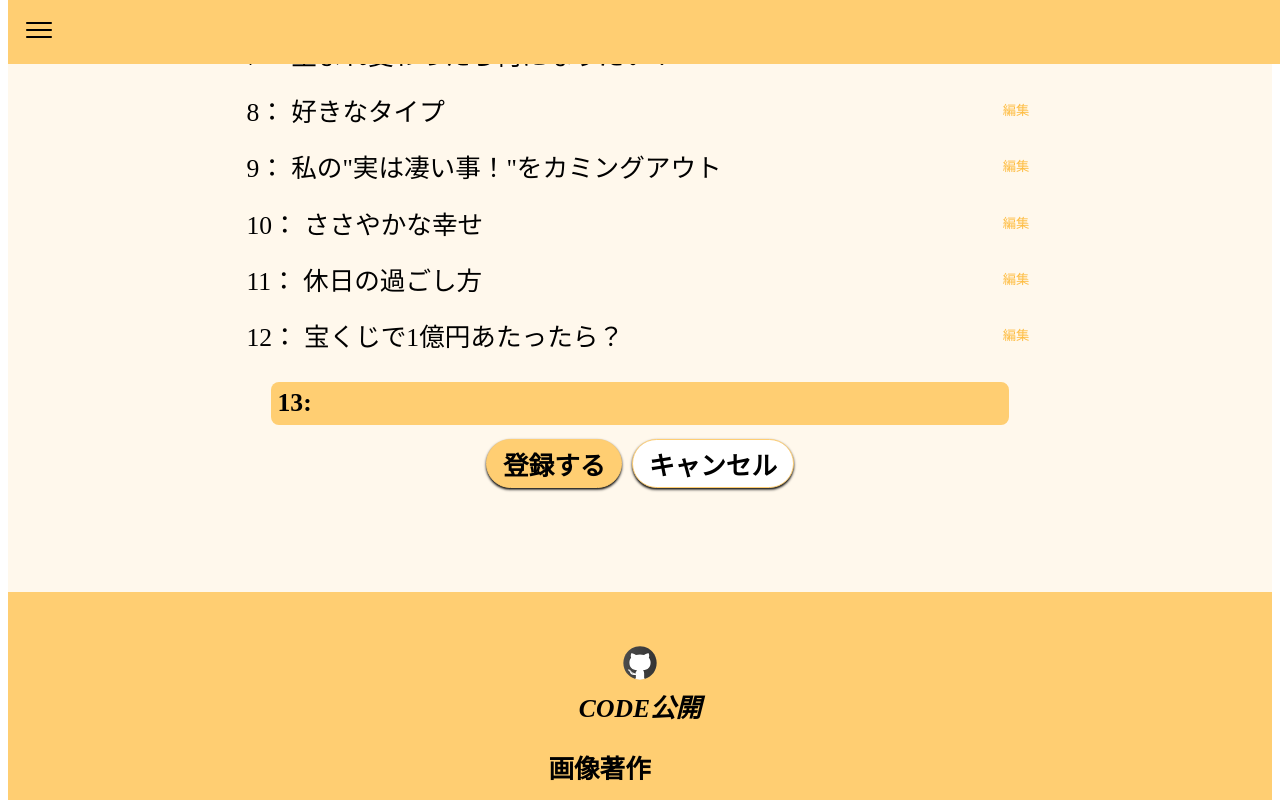
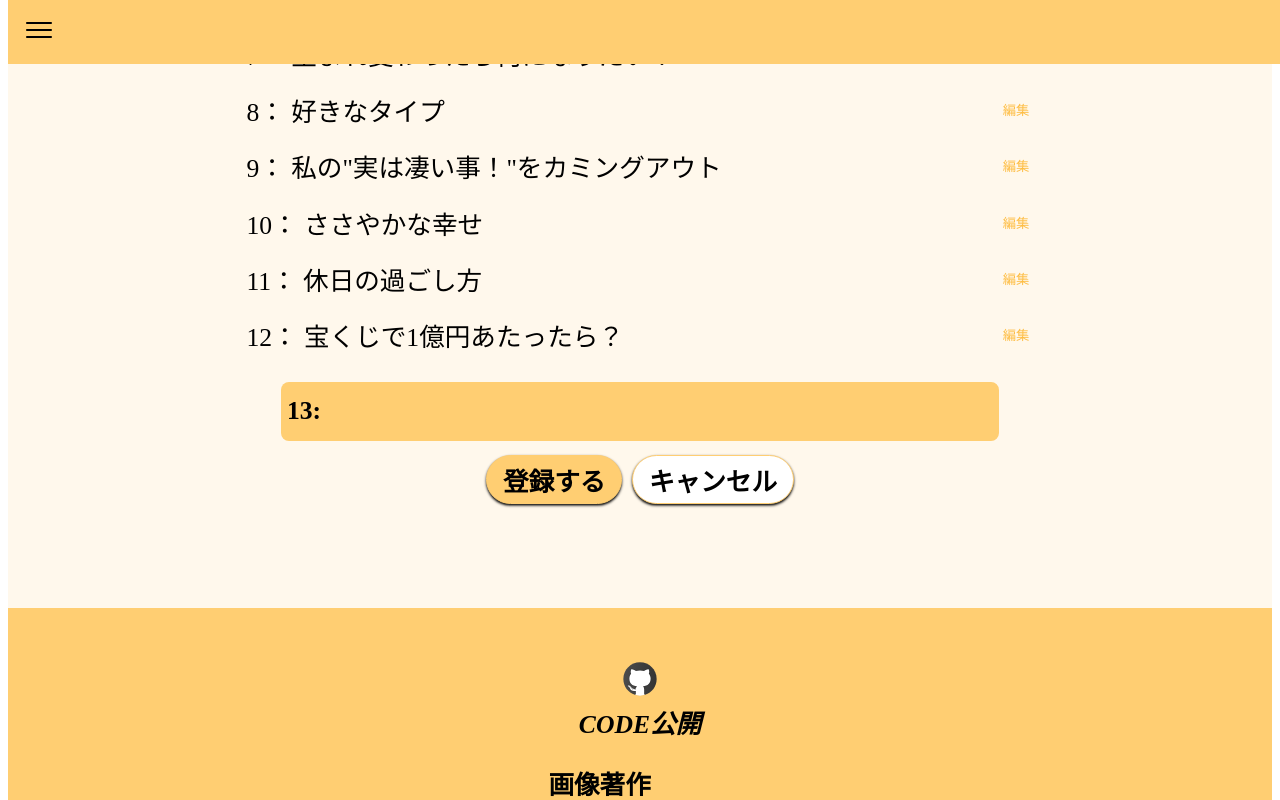
Before and after one commit to bignrn/my.web, a Vue app: page /ice-break in a window 1280 px wide. Both pictures are taken after a click on the button "項目を追加する". Shown: the part 1888-2688 px from the top of the page. Built offline with nearby package versions, Linux system fonts and the light colour scheme; a web font is replaced by a local one.

Commit message:
トピックリストの入力の幅のデザインが落ちていた

```diff
--- a/src/components/activity/EditTopicItem.vue
+++ b/src/components/activity/EditTopicItem.vue
@@ -57,26 +57,31 @@ const cancelBtn = (id) => {
   .input-form-wrap {
     display: flex;
     justify-content: center;
+    height: 3.7rem;
     font-size: 1.6rem;
     font-weight: 600;
+
+    $border-size: 0.2rem;
 
     .disp-id {
       display: flex;
       align-items: center;
-      height: calc(2rem - 0.1rem);
+      height: 100%;
       padding: 0.4rem;
       background-color: $theme-color;
       border-radius: 0.5rem 0 0 0.5rem;
+      box-sizing: border-box;
     }
 
     .input-topic {
       max-width: 42rem;
       width: 100%;
-      height: 1.5rem;
+      height: 100%;
       padding: 0.4rem;
       background-color: $theme-color;
-      border: $theme-color solid 0.2rem;
+      border: $theme-color solid $border-size;
       border-radius: 0 0.5rem 0.5rem 0;
+      box-sizing: border-box;
 
       &:focus-visible {
         background-color: $white;
```
